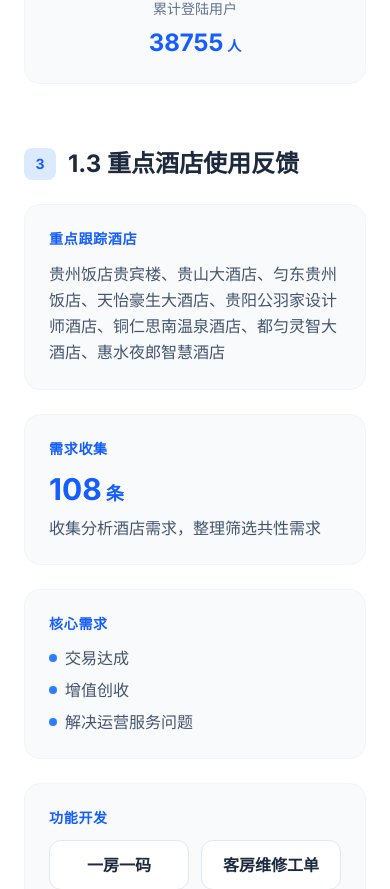
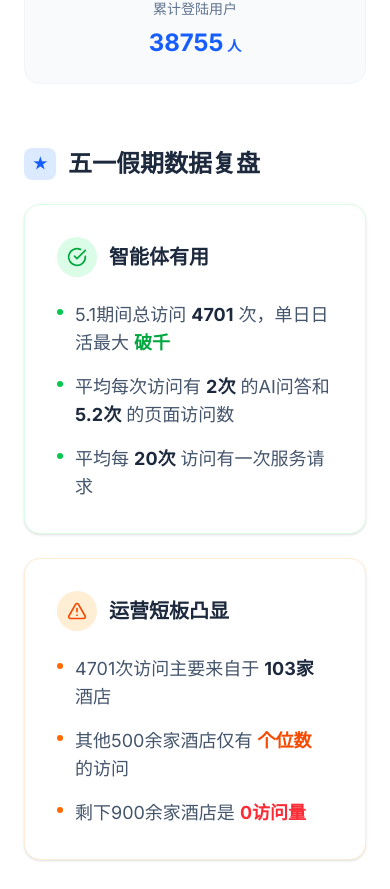
Before and after one commit to arifinfirman788-blip/429hotel, a React (Vite) app: page / in a window 390 px wide. Shown: the part 1811-2700 px from the top of the page. Built offline with nearby package versions, Linux system fonts and the light colour scheme.

Commit message:
Update May Day holiday data review and add latest project progress across objectives 1 to 4

```diff
--- a/src/App.tsx
+++ b/src/App.tsx
@@ -439,6 +439,63 @@ export default function App() {
               </div>
             </div>
 
+            {/* 五一假期数据复盘 */}
+            <div className="mb-16">
+              <h3 className="text-2xl md:text-3xl font-bold mb-6 flex items-center gap-3 text-slate-800">
+                <span className="w-8 h-8 rounded-lg bg-blue-100 flex items-center justify-center text-sm text-blue-600">★</span>
+                五一假期数据复盘
+              </h3>
+              <div className="grid grid-cols-1 md:grid-cols-2 gap-6">
+                <div className="bg-white rounded-2xl p-8 border border-green-100 shadow-sm relative overflow-hidden">
+                  <div className="absolute top-0 right-0 w-32 h-32 bg-green-50 rounded-bl-full -z-10"></div>
+                  <div className="flex items-center gap-3 mb-6">
+                    <div className="w-10 h-10 rounded-full bg-green-100 flex items-center justify-center text-green-600">
+                      <svg xmlns="http://www.w3.org/2000/svg" width="20" height="20" viewBox="0 0 24 24" fill="none" stroke="currentColor" strokeWidth="2" strokeLinecap="round" strokeLinejoin="round"><path d="M22 11.08V12a10 10 0 1 1-5.93-9.14"></path><polyline points="22 4 12 14.01 9 11.01"></polyline></svg>
+                    </div>
+                    <h4 className="text-xl font-bold text-slate-800">智能体有用</h4>
+                  </div>
+                  <ul className="space-y-4">
+                    <li className="flex items-start gap-3">
+                      <div className="w-1.5 h-1.5 rounded-full bg-green-500 mt-2 flex-shrink-0"></div>
+                      <p className="text-slate-600 text-lg">5.1期间总访问 <span className="font-bold text-slate-800">4701</span> 次，单日日活最大 <span className="font-bold text-green-600">破千</span></p>
+                    </li>
+                    <li className="flex items-start gap-3">
+                      <div className="w-1.5 h-1.5 rounded-full bg-green-500 mt-2 flex-shrink-0"></div>
+                      <p className="text-slate-600 text-lg">平均每次访问有 <span className="font-bold text-slate-800">2次</span> 的AI问答和 <span className="font-bold text-slate-800">5.2次</span> 的页面访问数</p>
+                    </li>
+                    <li className="flex items-start gap-3">
+                      <div className="w-1.5 h-1.5 rounded-full bg-green-500 mt-2 flex-shrink-0"></div>
+                      <p className="text-slate-600 text-lg">平均每 <span className="font-bold text-slate-800">20次</span> 访问有一次服务请求</p>
+                    </li>
+                  </ul>
+                </div>
+
+                <div className="bg-white rounded-2xl p-8 border border-orange-100 shadow-sm relative overflow-hidden">
+                  <div className="absolute top-0 right-0 w-32 h-32 bg-orange-50 rounded-bl-full -z-10"></div>
+                  <div className="flex items-center gap-3 mb-6">
+                    <div className="w-10 h-10 rounded-full bg-orange-100 flex items-center justify-center text-orange-600">
+                      <svg xmlns="http://www.w3.org/2000/svg" width="20" height="20" viewBox="0 0 24 24" fill="none" stroke="currentColor" strokeWidth="2" strokeLinecap="round" strokeLinejoin="round"><path d="m21.73 18-8-14a2 2 0 0 0-3.48 0l-8 14A2 2 0 0 0 4 21h16a2 2 0 0 0 1.73-3Z"></path><line x1="12" y1="9" x2="12" y2="13"></line><line x1="12" y1="17" x2="12.01" y2="17"></line></svg>
+                    </div>
+                    <h4 className="text-xl font-bold text-slate-800">运营短板凸显</h4>
+                  </div>
+                  <ul className="space-y-4">
+                    <li className="flex items-start gap-3">
+                      <div className="w-1.5 h-1.5 rounded-full bg-orange-500 mt-2 flex-shrink-0"></div>
+                      <p className="text-slate-600 text-lg">4701次访问主要来自于 <span className="font-bold text-slate-800">103家</span> 酒店</p>
+                    </li>
+                    <li className="flex items-start gap-3">
+                      <div className="w-1.5 h-1.5 rounded-full bg-orange-500 mt-2 flex-shrink-0"></div>
+                      <p className="text-slate-600 text-lg">其他500余家酒店仅有 <span className="font-bold text-orange-600">个位数</span> 的访问</p>
+                    </li>
+                    <li className="flex items-start gap-3">
+                      <div className="w-1.5 h-1.5 rounded-full bg-orange-500 mt-2 flex-shrink-0"></div>
+                      <p className="text-slate-600 text-lg">剩下900余家酒店是 <span className="font-bold text-red-500">0访问量</span></p>
+                    </li>
+                  </ul>
+                </div>
+              </div>
+            </div>
+
             {/* 1.3 重点酒店使用反馈 */}
             <div className="mb-16">
               <h3 className="text-2xl md:text-3xl font-bold mb-6 flex items-center gap-3 text-slate-800">
@@ -559,10 +616,16 @@ export default function App() {
                           录音转知识库
                           <ArrowRight className="w-4 h-4 text-blue-600 opacity-0 group-hover:opacity-100 transition-opacity" />
                         </h5>
-                        <p className="text-sm text-slate-600 leading-relaxed mb-6">
+                        <p className="text-sm text-slate-600 leading-relaxed mb-3">
                           帮助酒店快速入驻<br/>
                           <span className="text-blue-500 text-xs mt-1 inline-block">（同步考虑硬件方案）</span>
                         </p>
+                        <div className="mb-6 p-2.5 bg-green-50 border border-green-100 rounded-lg">
+                          <p className="text-xs font-medium text-green-700 flex items-center gap-1.5">
+                            <span className="w-1.5 h-1.5 rounded-full bg-green-500"></span>
+                            五一最新进展：录音转知识库的skill已经上线
+                          </p>
+                        </div>
                         {/* 外部展示图轮播区域 */}
                         <div className="w-full h-56 bg-white rounded-xl overflow-hidden border border-slate-200 shadow-sm relative" onClick={(e) => e.stopPropagation()}>
                           <Carousel images={[audioKnowledge1, audioKnowledge2, audioKnowledge3]} />
@@ -602,9 +665,15 @@ export default function App() {
                           城市合伙人机制与工具
                           <ArrowRight className="w-4 h-4 text-blue-600 opacity-0 group-hover:opacity-100 transition-opacity" />
                         </h5>
-                        <p className="text-sm text-slate-600 leading-relaxed mb-6">
+                        <p className="text-sm text-slate-600 leading-relaxed mb-3">
                           帮助全国版本快速拓客
                         </p>
+                        <div className="mb-6 p-2.5 bg-green-50 border border-green-100 rounded-lg">
+                          <p className="text-xs font-medium text-green-700 flex items-center gap-1.5">
+                            <span className="w-1.5 h-1.5 rounded-full bg-green-500"></span>
+                            五一最新进展：经纪人端工作台MVP原型已上线
+                          </p>
+                        </div>
                         {/* 外部展示图轮播区域 */}
                         <div className="w-full h-56 bg-white rounded-xl overflow-hidden border border-slate-200 shadow-sm relative group/img" onClick={(e) => { e.stopPropagation(); setActiveModal('city_partner'); }}>
                           <Carousel images={[cityPartner1, cityPartner2, cityPartner3]}>
@@ -645,6 +714,12 @@ export default function App() {
                             <h5 className="font-bold text-slate-900 text-xl mb-6 leading-snug">跑通组网供应链与数据验证</h5>
 
                             <div className="space-y-4">
+                              <div className="mb-4 p-3 bg-green-50 border border-green-100 rounded-lg">
+                                <p className="text-sm font-medium text-green-700 flex items-start gap-2">
+                                  <span className="w-1.5 h-1.5 rounded-full bg-green-500 mt-1.5 flex-shrink-0"></span>
+                                  <span>五一最新进展：黄果树门票在安顺10余家酒店累计分销已经 <span className="font-bold text-green-800 text-base">70余万</span></span>
+                                </p>
+                              </div>
                               {/* Data Card 1 */}
                               <div className="bg-white p-4 rounded-xl border border-slate-100 shadow-sm">
                                 <div className="text-sm text-slate-500 mb-1">周末黄果树门票试销 (安顺约10家酒店)</div>
@@ -713,6 +788,12 @@ export default function App() {
                             <h5 className="font-bold text-slate-900 text-xl mb-4 leading-snug">供应链功能适配与智能销售闭环</h5>
 
                             <div className="space-y-6">
+                              <div className="p-3 bg-green-50 border border-green-100 rounded-lg">
+                                <p className="text-sm font-medium text-green-700 leading-relaxed">
+                                  <span className="font-bold">五一最新进展：</span><br/>
+                                  组网运营模式已在1家酒店试点一周，本周三之前上线十家酒店。试点酒店实现一笔销售订单突破。
+                                </p>
+                              </div>
                               <div>
                                 <p className="text-slate-600 text-sm leading-relaxed mb-3">
                                   供应链相关功能已完成多类酒店经营方案的全面适配，可支撑酒店开展本地联营及二次销售相关业务。
@@ -809,9 +890,15 @@ export default function App() {
                           <div className="lg:w-1/3 w-full">
                             <div className="inline-block px-3 py-1 bg-blue-100 text-blue-700 rounded-md text-xs font-bold mb-4">产品侧</div>
                             <h5 className="font-bold text-slate-900 text-xl mb-4 leading-snug">首页改版：从被动问答到主动感知</h5>
-                            <p className="text-slate-600 leading-relaxed mb-6">
+                            <p className="text-slate-600 leading-relaxed mb-4">
                               实现从“被动问答的聊天机器”向“主动感知的行程管家”的跨越。
                             </p>
+                            <div className="mb-6 p-2.5 bg-green-50 border border-green-100 rounded-lg">
+                              <p className="text-xs font-medium text-green-700 flex items-center gap-1.5">
+                                <span className="w-1.5 h-1.5 rounded-full bg-green-500"></span>
+                                五一最新进展：新版首页已正式上线
+                              </p>
+                            </div>
                             <div className="space-y-3">
                               <div className="p-4 bg-white rounded-xl border border-slate-100 shadow-sm">
                                 <div className="font-bold text-slate-800 text-sm mb-1">状态驱动行程卡</div>
@@ -870,9 +957,19 @@ export default function App() {
                           <div className="lg:w-1/3 w-full">
                             <div className="inline-block px-3 py-1 bg-purple-100 text-purple-700 rounded-md text-xs font-bold mb-4">硬件侧</div>
                             <h5 className="font-bold text-slate-900 text-xl mb-4 leading-snug">多场景智能硬件设计</h5>
-                            <p className="text-slate-600 leading-relaxed mb-6">
+                            <p className="text-slate-600 leading-relaxed mb-4">
                               通过四大硬件方案，实现酒店智能体从纯软件系统向物理具身触角的进化，无缝融入客房与前台。
                             </p>
+                            <div className="mb-6 p-3 bg-green-50 border border-green-100 rounded-lg space-y-2">
+                              <p className="text-sm font-medium text-green-700 flex items-start gap-2">
+                                <span className="w-1.5 h-1.5 rounded-full bg-green-500 mt-1.5 flex-shrink-0"></span>
+                                <span><span className="font-bold">多彩新媒：</span>对接完成，同意共同开发推到房间电视上的二维码（及内容），具体合作方式还在磋商。</span>
+                              </p>
+                              <p className="text-sm font-medium text-green-700 flex items-start gap-2">
+                                <span className="w-1.5 h-1.5 rounded-full bg-green-500 mt-1.5 flex-shrink-0"></span>
+                                <span><span className="font-bold">硬件设计：</span>客房音箱、前台一体机的硬件用户故事设计完成，需要对接供应商。</span>
+                              </p>
+                            </div>
                             <div className="grid grid-cols-1 sm:grid-cols-2 lg:grid-cols-1 gap-3">
                               <div className="p-4 bg-white rounded-xl border border-slate-100 shadow-sm flex items-center gap-3">
                                 <div className="w-8 h-8 rounded-full bg-blue-50 flex items-center justify-center text-blue-600 font-bold shrink-0">1</div>
@@ -951,9 +1048,15 @@ export default function App() {
                            <div className="lg:w-1/3 w-full">
                              <div className="inline-block px-3 py-1 bg-indigo-100 text-indigo-700 rounded-md text-xs font-bold mb-4">产品侧</div>
                              <h5 className="font-bold text-slate-900 text-xl mb-4 leading-snug">酒店老板和员工工作台设计情况汇报</h5>
-                             <p className="text-slate-600 leading-relaxed mb-6">
+                             <p className="text-slate-600 leading-relaxed mb-4">
                                围绕酒店实际经营场景，打造赋能老板与员工的双端工作台，提升管理与服务效率。
                              </p>
+                             <div className="mb-6 p-2.5 bg-green-50 border border-green-100 rounded-lg">
+                               <p className="text-xs font-medium text-green-700 flex items-center gap-1.5">
+                                 <span className="w-1.5 h-1.5 rounded-full bg-green-500"></span>
+                                 五一最新进展：工作台还在优化skills，于本月正式投入使用
+                               </p>
+                             </div>
                              <div className="space-y-3">
                                <div className="p-4 bg-slate-50 rounded-xl border border-slate-100 shadow-sm flex items-center gap-3">
                                  <div className="w-10 h-10 bg-blue-100 rounded-full flex items-center justify-center text-blue-600 shrink-0">
```
